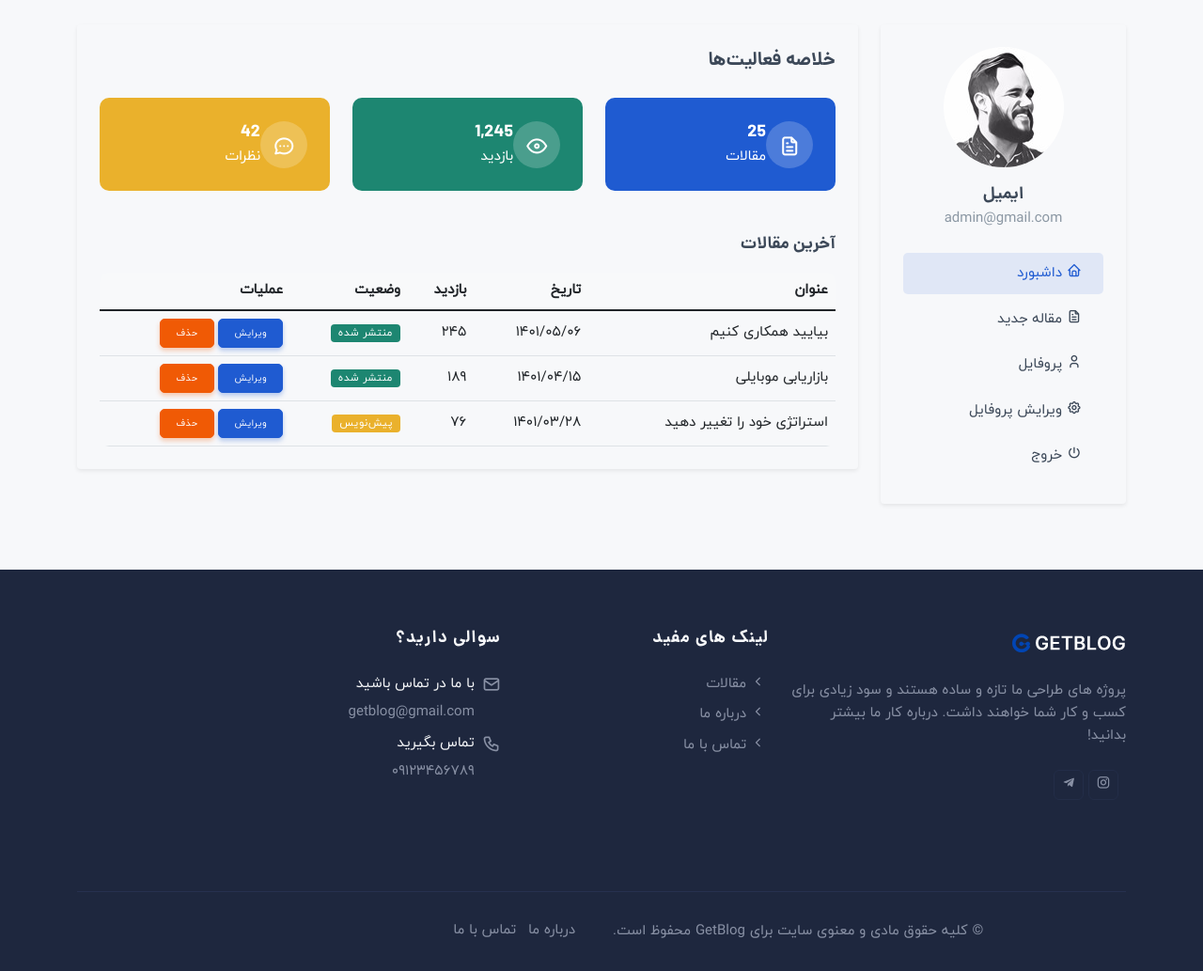
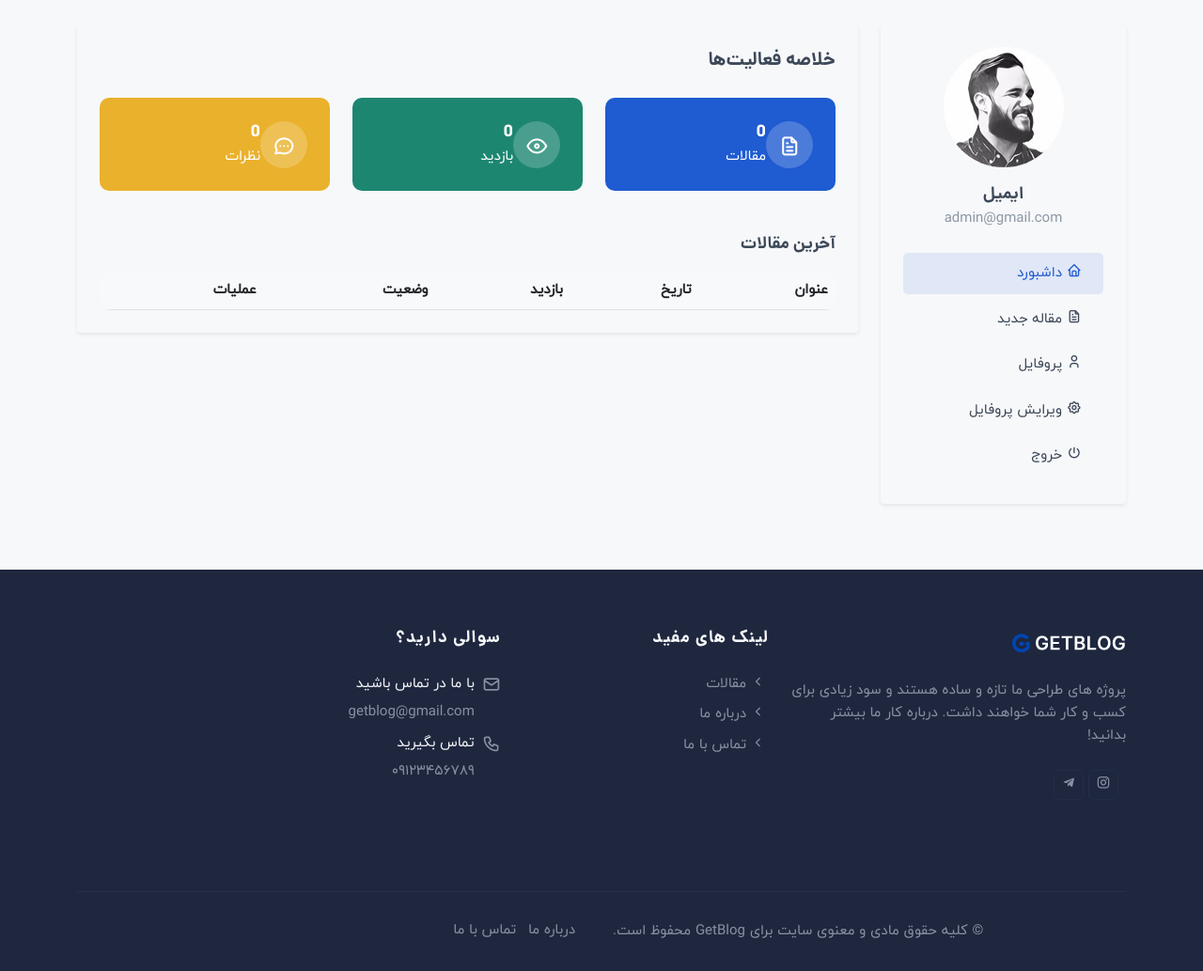
Before and after one commit to Benyaminyp/GetBlog, a Django app: page /dashboard/user/ in a window 1280 px wide. Shown: the part 74-1107 px from the top of the page at 94% size. Run offline with Django 5.2, Linux system fonts and the light colour scheme; a user stored in the database is signed in; data comes from the database, SQL or seed files in the repository; both versions use the stored data as it was after the commit; lists and menus that the app fills with data are empty; some libraries are stand-ins or nearby versions.

Commit message:
Implemnt dashboard user & update and delete article

```diff
--- a/dashboard/templates/dashboard/index.html
+++ b/dashboard/templates/dashboard/index.html
@@ -1,4 +1,6 @@
 {% extends "base.html" %}
+{% load jalali_tags %}
+
 {% block title %} داشبورد {% endblock title %}
 
 {% block content %}
@@ -24,7 +26,7 @@
                                                 <i class="ti ti-file-text"></i>
                                             </div>
                                             <div class="ms-3">
-                                                <h5 class="mb-0">25</h5>
+                                                <h5 class="mb-0">{{ total_articles }}</h5>
                                                 <p class="mb-0">مقالات</p>
                                             </div>
                                         </div>
@@ -40,7 +42,7 @@
                                                 <i class="ti ti-eye"></i>
                                             </div>
                                             <div class="ms-3">
-                                                <h5 class="mb-0">1,245</h5>
+                                                <h5 class="mb-0">{{ total_views }}</h5>
                                                 <p class="mb-0">بازدید</p>
                                             </div>
                                         </div>
@@ -56,7 +58,7 @@
                                                 <i class="ti ti-message-circle"></i>
                                             </div>
                                             <div class="ms-3">
-                                                <h5 class="mb-0">42</h5>
+                                                <h5 class="mb-0">{{ total_comments }}</h5>
                                                 <p class="mb-0">نظرات</p>
                                             </div>
                                         </div>
@@ -79,36 +81,28 @@
                                         </tr>
                                     </thead>
                                     <tbody>
+                                        {% for user_article in user_articles %}
+
                                         <tr>
-                                            <td>بیایید همکاری کنیم</td>
-                                            <td>1401/05/06</td>
-                                            <td>245</td>
+                                            <td>{{ user_article.title }}</td>
+                                            <td>{{ user_article.created_at|to_jalali:'%Y/%m/%d' }}</td>
+                                            <td>{{ user_article.views }}</td>
+
+                                            {% if user_article.status %}
                                             <td><span class="badge bg-success">منتشر شده</span></td>
+                                            {% else %}
+                                            <td><span class="badge bg-warning">در حال بررسی</span></td>
+                                            {% endif %}
+
                                             <td>
-                                                <a href="#" class="btn btn-sm btn-primary">ویرایش</a>
-                                                <a href="#" class="btn btn-sm btn-danger">حذف</a>
+                                                <a href="{% url "dashboard:article_edit" user_article.slug %}" class="btn btn-sm btn-primary">ویرایش</a>
+                                                <a href="#" data-slug="{{ user_article.slug }}" class="btn btn-sm btn-danger delete-btn">حذف</a>
                                             </td>
                                         </tr>
-                                        <tr>
-                                            <td>بازاریابی موبایلی</td>
-                                            <td>1401/04/15</td>
-                                            <td>189</td>
-                                            <td><span class="badge bg-success">منتشر شده</span></td>
-                                            <td>
-                                                <a href="#" class="btn btn-sm btn-primary">ویرایش</a>
-                                                <a href="#" class="btn btn-sm btn-danger">حذف</a>
-                                            </td>
-                                        </tr>
-                                        <tr>
-                                            <td>استراتژی خود را تغییر دهید</td>
-                                            <td>1401/03/28</td>
-                                            <td>76</td>
-                                            <td><span class="badge bg-warning">پیش‌نویس</span></td>
-                                            <td>
-                                                <a href="#" class="btn btn-sm btn-primary">ویرایش</a>
-                                                <a href="#" class="btn btn-sm btn-danger">حذف</a>
-                                            </td>
-                                        </tr>
+
+                                        {% endfor %}
+
+
                                     </tbody>
                                 </table>
                             </div>
@@ -121,4 +115,53 @@
 </div>
 
 
+<!-- Delete Modal -->
+<div class="modal fade" id="deleteModal" tabindex="-1" aria-labelledby="deleteModalLabel" aria-hidden="true">
+    <div class="modal-dialog">
+        <div class="modal-content">
+            <div class="modal-header">
+                <h5 class="modal-title" id="deleteModalLabel">آیا مطمئن هستید؟</h5>
+                <button type="button" class="btn-close" data-bs-dismiss="modal" aria-label="Close"></button>
+            </div>
+            <div class="modal-body">
+                آیا مطمئن هستید که می‌خواهید این مقاله را حذف کنید؟
+            </div>
+            <div class="modal-footer">
+                <form id="delete-form" method="POST" style="display: inline;">
+                    {% csrf_token %}
+                    <button type="button" class="btn btn-secondary" data-bs-dismiss="modal">لغو</button>
+                    <button type="submit" class="btn btn-danger">حذف</button>
+                </form>
+            </div>
+        </div>
+    </div>
+</div>
+
+
+<script src="https://code.jquery.com/jquery-3.6.0.min.js"></script>
+
+<script>
+
+$(document).ready(function() {
+    $('.delete-btn').on('click', function(event) {
+        event.preventDefault();
+
+        var slug = $(this).data('slug');
+        var deleteUrl = "{% url 'dashboard:article_delete' 'slug_placeholder' %}".replace('slug_placeholder', slug);
+        $('#delete-form').attr('action', deleteUrl);
+
+        $('#deleteModal').modal('show');
+    });
+
+    $('#delete-form').on('submit', function(event) {
+        event.preventDefault(); // جلوگیری از ارسال معمولی فرم
+
+        var form = $(this);
+        // ارسال فرم به‌طور معمولی (صفحه رفرش خواهد شد)
+        form[0].submit();
+    });
+});
+
+
+</script>
 {% endblock content %}
--- a/dashboard/urls.py
+++ b/dashboard/urls.py
@@ -8,9 +8,8 @@ urlpatterns = [
     path("article/create/", views.ArticleCreateView.as_view(), name="create_article"),
     path('profile/', views.UserProfileView.as_view(), name='profile'),
     path("profile/edit/", views.UserProfileUpdateView.as_view(), name="profile_edit"),
-    path('articles/', views.UserArticleListView.as_view(), name='user_articles'),
-    path('article/<slug:slug>/edit/', views.ArticleUpdateView.as_view(), name='article_edit'),
-    path('article/<slug:slug>/delete/', views.ArticleDeleteView.as_view(), name='article_delete'),
+    path('article/edit/<str:slug>/', views.ArticleUpdateView.as_view(), name='article_edit'),
+    path('article/delete/<str:slug>/', views.ArticleDeleteView.as_view(), name='article_delete'),
 
 
 ]
--- a/dashboard/views.py
+++ b/dashboard/views.py
@@ -1,10 +1,58 @@
-from django.shortcuts import render
+from django.shortcuts import get_object_or_404, redirect, render
+from django.contrib import messages
+from django.urls import reverse_lazy
 from django.views import generic
 from django.contrib.auth.mixins import LoginRequiredMixin
+from blog.models import Article, Comment
+from django.db.models import Sum
+from .forms import ArticleForm
 # Create your views here.
 
 class UserDashboardView(LoginRequiredMixin , generic.TemplateView):
+    """
+    Dashboard view for authenticated users displaying basic statistics:
+    - Total number of published articles by the user
+    - Total views across all their articles
+    - Total number of comments on their articles
+    """
     template_name = "dashboard/index.html"
+
+    def get_context_data(self, **kwargs):
+        context =  super().get_context_data(**kwargs)
+        profile = self.request.user.profile
+        user_articles = Article.objects.filter(author=profile)
+
+        total_articles = user_articles.count()
+
+        total_views = user_articles.aggregate(Sum("views"))["views__sum"] or 0
+        total_comments = Comment.objects.filter(article__author=profile).count()
+
+        context["total_articles"] = total_articles
+        context["total_views"] = total_views
+        context["total_comments"] = total_comments
+        context["user_articles"] = user_articles
+
+        return context
+
+class ArticleUpdateView(LoginRequiredMixin, generic.UpdateView):
+    model = Article
+    form_class = ArticleForm
+    template_name = 'dashboard/edit-article.html'
+    success_url = reverse_lazy('dashboard:user_dashboard')
+
+    def get_queryset(self):
+        return Article.objects.filter(author=self.request.user.profile)
+
+class ArticleDeleteView(LoginRequiredMixin, generic.View):
+    def post(self, request, slug):
+        article = get_object_or_404(Article, slug=slug)
+
+        if article.author.user == request.user or request.user.is_superuser:
+            article.delete()
+            messages.success(request, "مقاله با موفقیت حذف شد.")
+        else:
+            messages.error(request, "شما اجازه حذف این مقاله را ندارید.")
+        return redirect('dashboard:user_dashboard')
 
 class ArticleCreateView(LoginRequiredMixin, generic.TemplateView):
     template_name = "dashboard/create-post.html"
@@ -14,12 +62,3 @@ class UserProfileView(LoginRequiredMixin, generic.TemplateView):
 
 class UserProfileUpdateView( LoginRequiredMixin, generic.TemplateView):
     template_name = "dashboard/edit-profile.html"
-
-class UserArticleListView(LoginRequiredMixin, generic.TemplateView):
-    pass
-
-class ArticleUpdateView(LoginRequiredMixin, generic.TemplateView):
-    pass
-
-class ArticleDeleteView(LoginRequiredMixin, generic.TemplateView):
-    pass
--- a/templates/base.html
+++ b/templates/base.html
@@ -236,6 +236,8 @@
     <script src="{% static 'accounts/js/auth.js' %}"></script>
     <script src="{% static 'dashboard/js/dashboard.js' %}"></script>
 
+
+
     <!--Note: All important javascript like page loader, menu, sticky menu, menu-toggler, one page menu etc. -->
 </body>
 
--- a/templates/includes/dashboard_sidebar.html
+++ b/templates/includes/dashboard_sidebar.html
@@ -4,7 +4,13 @@
     <div class="card sidebar-card shadow-sm">
         <div class="card-body">
             <div class="user-profile text-center mb-4">
+                {% if user.profile.image %}
+                {% comment %} <img src="{{ user.profile.image.url }}" class="rounded-circle avatar-md" alt=""> {% endcomment %}
+                <img src="{{ request.user.profile.image.url }}" class="rounded-pill avatar avatar-sm-sm" alt="{{ request.user.email }}">
+
+                {% else %}
                 <img src="{% static "main/images/users/user-1.jpg" %}" class="rounded-circle avatar-lg" alt="">
+                {% endif %}
                 <h5 class="mt-3 mb-0">ایمیل</h5>
                 <p class="text-muted">{{ user.email }}</p>
             </div>
```
Also changed, not shown: dashboard/forms.py (added, +9 -0 lines), dashboard/templates/dashboard/edit-article.html (added, +35 -0 lines), db.sqlite3.
